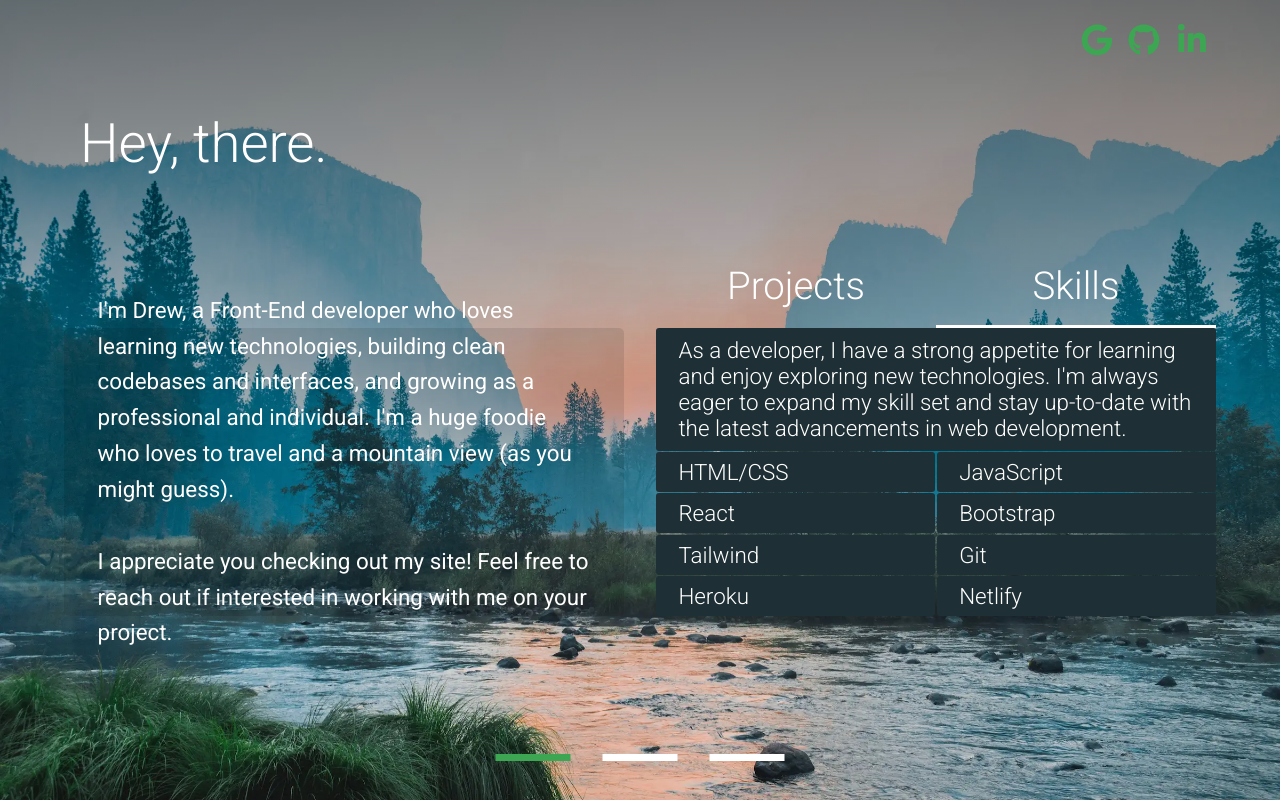
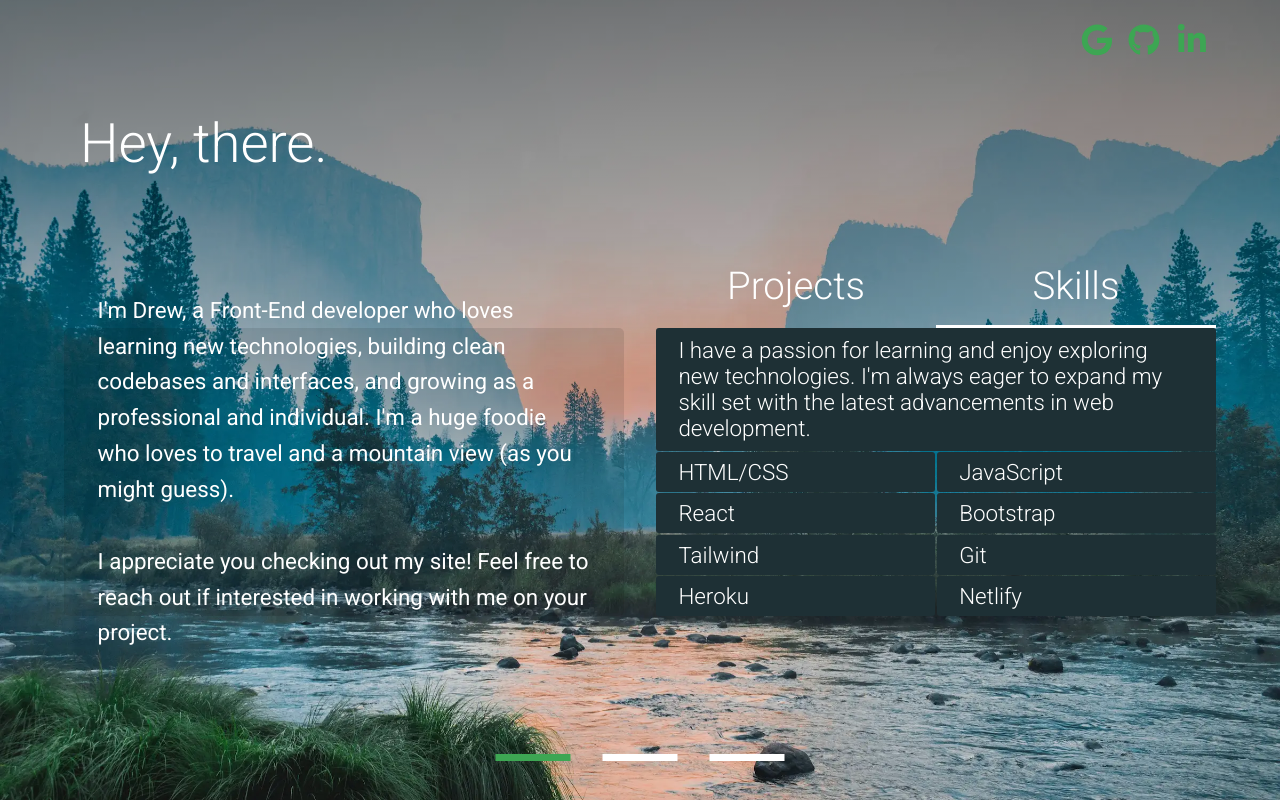
Before and after one commit to da3491/porfolio-site, a React (Vite) app: page / in a window 1280 px wide. Both pictures are taken after a click on the button "Skills". Built offline with nearby package versions, Linux system fonts and the light colour scheme.

Commit message:
Spacing changes

```diff
--- a/src/components/Skills.jsx
+++ b/src/components/Skills.jsx
@@ -30,7 +30,7 @@ const P = styled.p`
   padding: 1em;
 
 @media (max-aspect-ratio: 3/4){
- font-size: 1.1rem;
+ font-size: 1rem;
  line-height: 1;
 }
 `;
@@ -41,9 +41,8 @@ const Skills = () => {
   return (
     <Grid>
       <P accent={theme.colors.accent} darkGrey={theme.colors.darkGrey}>
-        As a developer, I have a strong appetite for learning and enjoy
-        exploring new technologies. I'm always eager to expand my skill set and
-        stay up-to-date with the latest advancements in web development.
+        I have a passion for learning and enjoy
+        exploring new technologies. I'm always eager to expand my skill set with the latest advancements in web development.
       </P>
       {Object.entries(skills).map((skill, index) => {
         return <Skill key={index} name={skill[1].name} icon={skill[1].icon} />;
```
